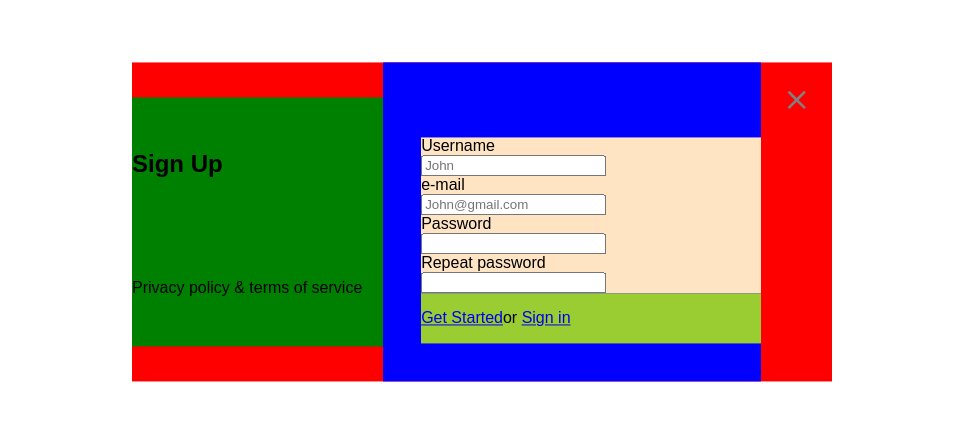
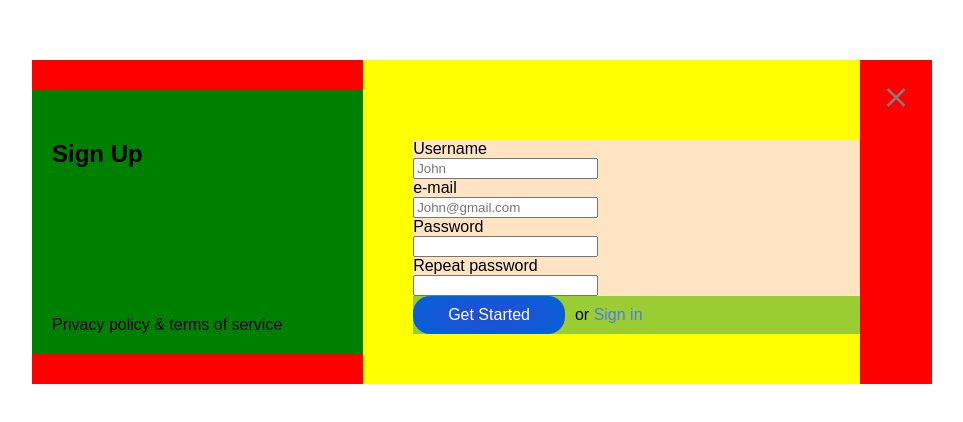
Before and after one commit to ZydrunasK/log-in-page, a website: page index.html in a window 1280 px wide. Shown: the part 178-600 px from the top of the page, without its empty margins (158-1121 px from the left). Drawn offline with Linux system fonts and the light colour scheme.

Commit message:
aligned stuff

```diff
--- /dev/null
+++ b/css/buttons.css
@@ -0,0 +1,23 @@
+.btndiv {
+    display: flex;
+    align-content: flex-start;
+    align-items: center;
+    background-color: yellowgreen;
+    margin-left: 50px;
+    margin-bottom: 50px;
+}
+.bluebtn {
+    background-image: radial-gradient(#264CD2, #0163DA);
+    color: white;
+    text-decoration: none;
+    padding: 10px 35px;
+    border-radius: 17px;
+    margin-right: 10px;
+}
+.link {
+    color: #5179EC;
+    text-decoration: none;
+}
+.text {
+    margin: 0px;
+}
--- /dev/null
+++ b/css/main.css
@@ -0,0 +1,33 @@
+body {
+    font-family: arial;
+}
+.main{
+    display: flex;
+}
+.section {
+    display: flex;
+    align-content: center;
+    background-color: red;
+    width: 900px;
+    position: fixed;
+    transform: translate(-50%, -50%);
+    top: 50%;
+    left: 50%;
+}
+.divinfo {
+    display: flex;
+    flex-direction: column;
+    background-color: yellow;
+    width: 60%;
+}
+.close {
+    display: flex;
+    flex-direction: column;
+    padding: 20px;
+    color: grey;
+}
+.form {
+    background-color: bisque;
+    margin-top: 80px;
+    margin-left: 50px;
+}
--- /dev/null
+++ b/css/second.css
@@ -0,0 +1,18 @@
+.divpic {
+    display: flex;
+    flex-direction: column;
+    justify-content: space-between;
+    align-items: flex-start;
+    background-color: green;
+    width: 40%;
+    margin-top: 30px;
+    margin-bottom: 30px;
+}
+.divpic > .title {
+    margin-top: 50px;
+    margin-left: 20px;
+}
+.divpic > .footnote {
+    margin-left: 20px;
+    margin-bottom: 20px;
+}
--- a/index.html
+++ b/index.html
@@ -4,7 +4,9 @@
     <meta charset="UTF-8">
     <meta name="viewport" content="width=device-width, initial-scale=1.0">
     <title>Log-in</title>
-    <link rel="stylesheet" href="./main.css">
+    <link rel="stylesheet" href="./css/main.css">
+    <link rel="stylesheet" href="./css/second.css">
+    <link rel="stylesheet" href="./css/buttons.css">
 </head>
 <body>
     <main class="main">
@@ -13,8 +15,8 @@
 
             <div class="divpic">
 
-                <h1>Sign Up</h1>
-                <p>Privacy policy & terms of service</p>
+                <h1 class="title">Sign Up</h1>
+                <p class="footnote">Privacy policy & terms of service</p>
 
             </div>
 
@@ -36,13 +38,12 @@
                         <label for="repeat">Repeat password</label>
                         <br>
                         <input type="password" name="repeat" id="repeat">
-
                     </form>
                 </div>
 
-                <div class="btn">
+                <div class="btndiv">
                 <a class="bluebtn" href="#">Get Started</a>
-                <p>or <a class="link" href="#"> Sign in</a></p>
+                <p class="text">or <a class="link" href="#"> Sign in</a></p>
                 </div>
             </div>
 
--- a/main.css
+++ /dev/null
@@ -1,51 +0,0 @@
-body {
-    font-family: arial;
-}
-.main{
-    display: flex;
-}
-.section {
-    display: flex;
-    align-content: center;
-    background-color: red;
-    width: 700px;
-    position: fixed;
-    transform: translate(-50%, -50%);
-    top: 50%;
-    left: 50%;
-}
-.divpic {
-    display: flex;
-    flex-direction: column;
-    justify-content: space-around;
-    align-items: flex-start;
-    background-color: green;
-    width: 40%;
-    margin-top: 5%;
-    margin-bottom: 5%;
-}
-.divinfo {
-    display: flex;
-    flex-direction: column;
-    background-color: blue;
-    width: 60%;
-}
-.close {
-    display: flex;
-    flex-direction: column;
-    padding: 20px;
-    color: grey;
-}
-.form {
-    background-color: bisque;
-    margin-top: 20%;
-    margin-left: 10%;
-}
-.btn {
-    display: flex;
-    align-content: flex-start;
-    align-items: center;
-    background-color: yellowgreen;
-    margin-left: 10%;
-    margin-bottom: 10%;
-}
```
